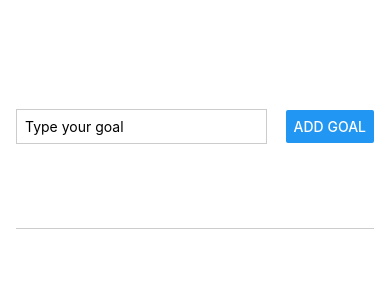
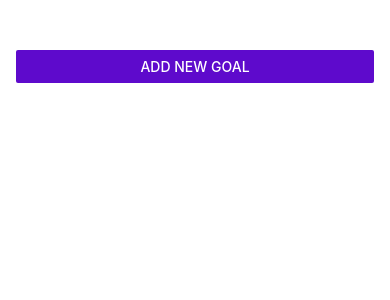
Before and after one commit to vsbuidev/react-native-todo-list, a React Native app: screen / in a window 390 px wide. Shown: the top 300 px of the page. Built offline with nearby package versions, Linux system fonts and the light colour scheme.

Commit message:
added interactivity of input and list

```diff
--- a/App.js
+++ b/App.js
@@ -13,6 +13,7 @@ import GoalInput from "./GoalInput";
 
 export default function App() {
   const [goals, setGoals] = useState([]);
+  const [isModalVisible, setIsModalVisible] = useState(false);
 
   function addGoalHandler(goalText) {
     setGoals((currentGoals) => [...currentGoals, goalText]);
@@ -23,9 +24,22 @@ export default function App() {
     setGoals(newGoals);
   }
 
+  function startGoalHandler() {
+    setIsModalVisible(true);
+  }
+
+  function closeGoalHandler() {
+    setIsModalVisible(false);
+  }
+
   return (
     <View style={styles.appContainer}>
-      <GoalInput onAddGoal={addGoalHandler} />
+      <Button title="Add New Goal" color="#5e0acc" onPress={startGoalHandler} />
+      <GoalInput
+        onClose={closeGoalHandler}
+        visible={isModalVisible}
+        onAddGoal={addGoalHandler}
+      />
       <View style={styles.goalContainer}>
         <FlatList
           data={goals}
--- a/GoalInput.js
+++ b/GoalInput.js
@@ -1,4 +1,4 @@
-import { View, TextInput, Button } from "react-native";
+import { View, TextInput, Button, Modal } from "react-native";
 import { StyleSheet } from "react-native";
 import { useState } from "react";
 
@@ -11,36 +11,54 @@ function GoalInput(props) {
 
   function addGoalHandler() {
     props.onAddGoal(goalText);
+    props.onClose();
   }
 
   return (
+    <Modal visible={props.visible} animationType="slide">
       <View style={styles.inputContainer}>
         <TextInput
           onChangeText={goalInputHandler}
           style={styles.textInput}
           placeholder="Type your goal"
         />
+        <View style={styles.buttonContaier}>
+          <View style={styles.button}>
             <Button onPress={addGoalHandler} title="Add Goal" />
           </View>
+          <View style={styles.button}>
+            <Button onPress={props.onClose} title="Cancel" />
+          </View>
+        </View>
+      </View>
+    </Modal>
   );
 }
 
 const styles = StyleSheet.create({
   inputContainer: {
-    flexDirection: "row",
-    justifyContent: "space-between",
+    justifyContent: "center",
     alignItems: "center",
     borderBottomWidth: 1,
     borderBottomColor: "#cccccc",
     paddingBottom: 24,
     flex: 1,
+    padding: 16,
   },
   textInput: {
     borderWidth: 1,
     borderColor: "#cccccc",
-    width: "70%",
-    marginRight: 8,
+    width: "100%",
     padding: 8,
+  },
+  buttonContaier: {
+    flexDirection: "row",
+    marginTop: 16,
+  },
+  button: {
+    margin: "100",
+    marginHorizontal: 8,
+    backgroundColor: "#d9d9d9",
   },
 });
 
--- a/GoalItem.js
+++ b/GoalItem.js
@@ -5,7 +5,6 @@ function GoalItem(props) {
     <View style={styles.goalItem}>
       <Pressable
         onPress={props.onDelete}
-        // android_ripple={{ color: "#210466" }}
         style={({ pressed }) => pressed && styles.pressedItem}
       >
         <Text style={styles.goalText}> {props.text} </Text>
```
Lines whose indentation alone changed are shown as unchanged.
